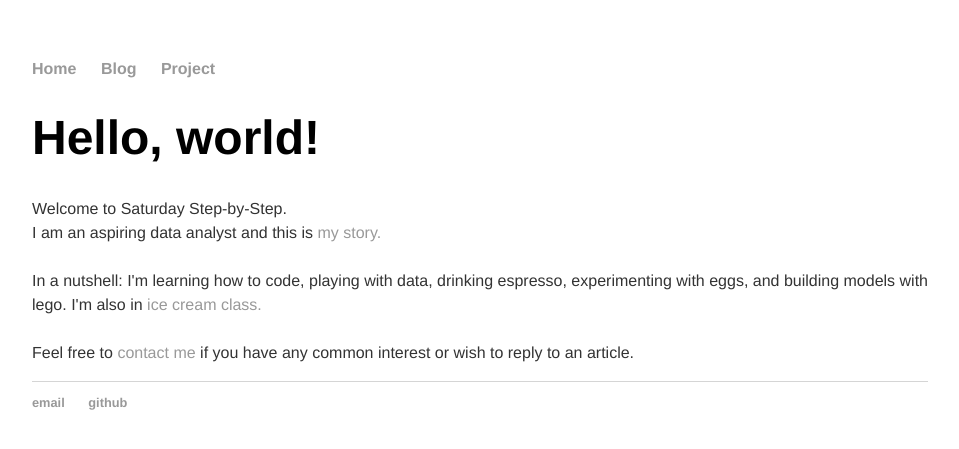
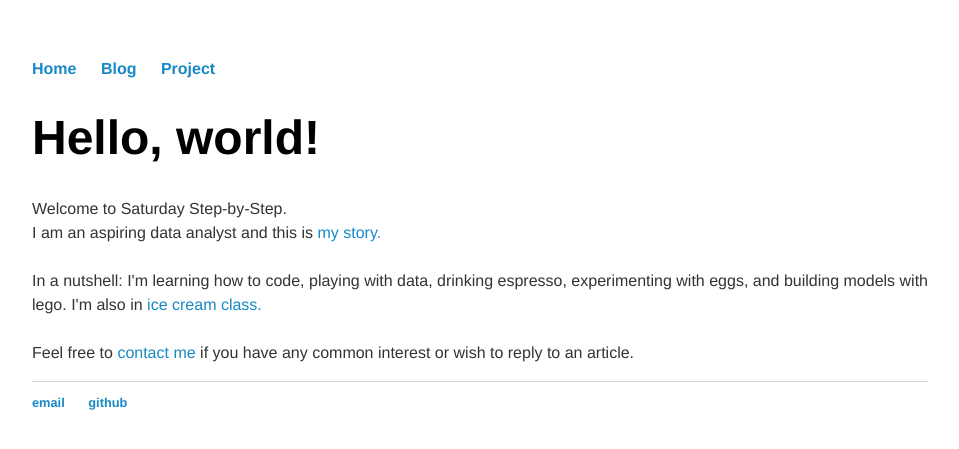
Before and after one commit to saturdaystepbystep/saturdaystepbystep.github.io, a Jekyll site: the page index.html, which Jekyll copies as it is, in a window 1280 px wide. Shown: the top 449 px of the page, without its empty margins (160-1119 px from the left). Built offline with Jekyll 4.4.1, drawn with Linux system fonts in a browser that asks for light colours.

Commit message:
Update main.css

```diff
--- a/css/main.css
+++ b/css/main.css
@@ -14,7 +14,7 @@ nav ul li, footer ul li {
 }
 a {
     text-decoration: none;
-    color: #999;
+    color: #1789C5;
 }
 a:hover {
     text-decoration: underline;
```
